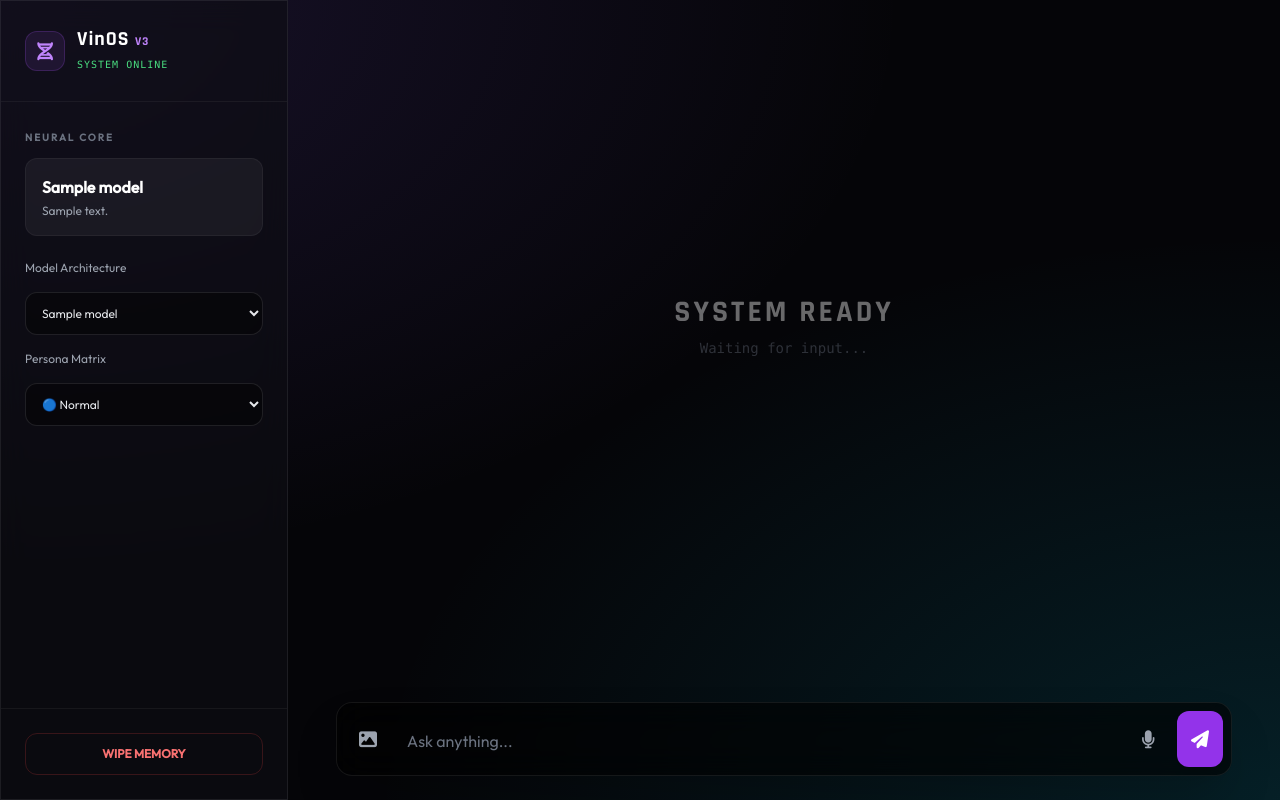
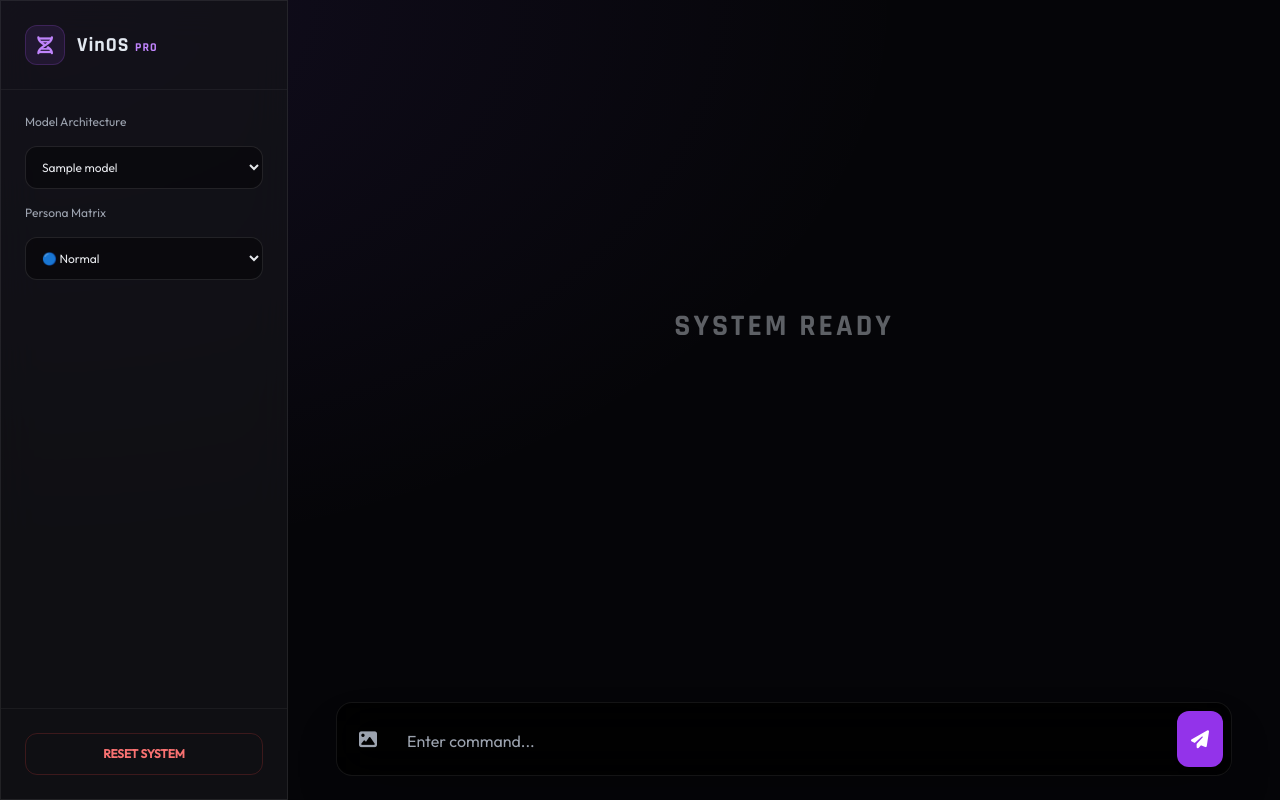
Before and after one commit to VINAY07070/vin-cloud, a Python web app: template templates/index.html in a window 1280 px wide. Run offline with Jinja, Linux system fonts and the light colour scheme; the template is opened without the code that fills it: most values are stand-ins (such as "Sample title", 1, 10 or a date in 2020); some libraries are stand-ins or nearby versions.

Commit message:
Update index.html

```diff
--- a/templates/index.html
+++ b/templates/index.html
@@ -4,108 +4,55 @@
     <meta charset="UTF-8">
     <meta name="viewport" content="width=device-width, initial-scale=1.0, maximum-scale=1.0, user-scalable=no">
     <title>VinOS | Neural Interface</title>
-
     <script src="https://cdn.tailwindcss.com"></script>
     <script src="https://cdn.jsdelivr.net/npm/marked/marked.min.js"></script>
     <link href="https://fonts.googleapis.com/css2?family=Outfit:wght@300;400;500&family=Rajdhani:wght@500;600;700&display=swap" rel="stylesheet">
     <link rel="stylesheet" href="https://cdnjs.cloudflare.com/ajax/libs/font-awesome/6.4.0/css/all.min.css">
 
     <style>
-        /* --- THEME VARIABLES --- */
-        :root {
-            --bg-deep: #050508;
-            --glass-panel: rgba(15, 15, 20, 0.65);
-            --glass-border: rgba(255,255,255,0.08);
-            --accent-primary: #8b5cf6;
-            --text-main: #e2e8f0;
-            --neon-glow: 0 0 15px rgba(139, 92, 246, 0.3);
+        :root { --bg-deep: #050508; --accent: #8b5cf6; --glass: rgba(20,20,25,0.7); }
+        body { background: var(--bg-deep); color: #e2e8f0; font-family: 'Outfit', sans-serif; overflow: hidden;
+               background-image: radial-gradient(at 0% 0%, rgba(139, 92, 246, 0.1) 0, transparent 50%); }
+
+        .glass { background: var(--glass); backdrop-filter: blur(20px); border: 1px solid rgba(255,255,255,0.08); }
+        .msg-user { background: linear-gradient(135deg, var(--accent) 0%, #6d28d9 100%); color: white; border-radius: 20px 20px 4px 20px; }
+        .msg-ai { background: rgba(255,255,255,0.03); border: 1px solid rgba(255,255,255,0.08); border-radius: 20px 20px 20px 4px; }
+
+        /* Image Styling */
+        .msg-ai img { width: 100%; max-width: 512px; border-radius: 12px; box-shadow: 0 8px 30px rgba(0,0,0,0.4); border: 1px solid rgba(255,255,255,0.1); }
+
+        /* Download Button */
+        .download-btn {
+            display: inline-flex; items-center: center; gap: 8px; margin-top: 10px;
+            padding: 8px 16px; background: rgba(255,255,255,0.1); border: 1px solid rgba(255,255,255,0.2);
+            border-radius: 8px; font-size: 12px; font-weight: bold; color: #fff; text-decoration: none;
+            transition: all 0.2s;
         }
+        .download-btn:hover { background: #8b5cf6; border-color: #8b5cf6; transform: translateY(-2px); }
 
-        body {
-            background-color: var(--bg-deep);
-            background-image:
-                radial-gradient(at 0% 0%, rgba(139, 92, 246, 0.15) 0px, transparent 50%),
-                radial-gradient(at 100% 100%, rgba(6, 182, 212, 0.15) 0px, transparent 50%);
-            background-attachment: fixed;
-            color: var(--text-main);
-            font-family: 'Outfit', sans-serif;
-            overflow: hidden;
-        }
-
-        .glass {
-            background: var(--glass-panel);
-            backdrop-filter: blur(16px);
-            -webkit-backdrop-filter: blur(16px);
-            border: 1px solid var(--glass-border);
-        }
-
-        /* --- CHAT BUBBLES --- */
-        .msg-user {
-            background: linear-gradient(135deg, var(--accent-primary) 0%, #6d28d9 100%);
-            color: white;
-            border-radius: 20px 20px 4px 20px;
-            box-shadow: var(--neon-glow);
-        }
-        .msg-ai {
-            background: rgba(255, 255, 255, 0.03);
-            border: 1px solid rgba(255, 255, 255, 0.08);
-            border-radius: 20px 20px 20px 4px;
-        }
-
-        /* IMAGE FIXES: Forces images to be big and visible */
-        .msg-ai img, .msg-user img {
-            width: 100%;
-            max-width: 500px;
-            height: auto;
-            border-radius: 12px;
-            margin-top: 10px;
-            border: 1px solid rgba(255,255,255,0.1);
-            display: block;
-        }
-
-        /* SCROLLBAR */
         ::-webkit-scrollbar { width: 6px; }
         ::-webkit-scrollbar-thumb { background: rgba(255,255,255,0.1); border-radius: 10px; }
-
-        /* ANIMATIONS */
-        @keyframes slideIn { from { opacity: 0; transform: translateY(10px); } to { opacity: 1; transform: translateY(0); } }
-        .anim-entry { animation: slideIn 0.3s ease-out forwards; }
-
         .sidebar-closed { transform: translateX(-100%); }
         @media (min-width: 768px) { .sidebar-closed { transform: none; } }
     </style>
 </head>
-<body class="h-screen flex flex-col md:flex-row relative text-sm md:text-base selection:bg-purple-500/30">
+<body class="h-screen flex flex-col md:flex-row text-sm md:text-base">
 
     <div id="sidebar" class="fixed inset-y-0 left-0 w-72 glass z-40 transition-transform duration-300 sidebar-closed md:relative md:transform-none flex flex-col">
         <div class="p-6 border-b border-white/5 flex items-center gap-3">
-            <div class="w-10 h-10 rounded-xl bg-purple-500/10 flex items-center justify-center border border-purple-500/20 text-purple-400">
-                <i class="fas fa-dna text-lg"></i>
-            </div>
-            <div>
-                <h1 class="font-bold font-['Rajdhani'] text-xl tracking-wider text-white">VinOS <span class="text-xs text-purple-400">V3</span></h1>
-                <div class="text-[10px] text-green-400 font-mono tracking-widest uppercase">System Online</div>
-            </div>
-            <button onclick="toggleSidebar()" class="md:hidden ml-auto text-gray-400"><i class="fas fa-times"></i></button>
+            <div class="w-10 h-10 rounded-xl bg-purple-500/10 flex items-center justify-center border border-purple-500/20 text-purple-400"><i class="fas fa-dna text-lg"></i></div>
+            <h1 class="font-bold font-['Rajdhani'] text-xl tracking-wider">VinOS <span class="text-xs text-purple-400">PRO</span></h1>
+            <button onclick="document.getElementById('sidebar').classList.toggle('sidebar-closed')" class="md:hidden ml-auto text-gray-400"><i class="fas fa-times"></i></button>
         </div>
 
-        <div class="flex-1 overflow-y-auto p-6 space-y-6">
-            <div>
-                <h3 class="text-[10px] text-gray-500 font-bold uppercase tracking-[0.2em] mb-2">Neural Core</h3>
-                <div class="p-4 rounded-xl bg-white/5 border border-white/5">
-                    <div id="info-model-name" class="font-bold text-white mb-1">...</div>
-                    <div id="info-model-desc" class="text-xs text-gray-400">Loading...</div>
-                </div>
-            </div>
-
+        <div class="flex-1 p-6 space-y-6 overflow-y-auto">
             <div class="space-y-4">
                 <label class="block text-xs text-gray-400">Model Architecture</label>
-                <select id="model-select" onchange="updateModelInfo()" class="w-full bg-black/40 border border-white/10 rounded-xl p-3 text-xs text-gray-200 outline-none focus:border-purple-500">
+                <select id="model-select" class="w-full bg-black/40 border border-white/10 rounded-xl p-3 text-xs text-gray-200 outline-none focus:border-purple-500">
                     {% for name, details in models.items() %}
-                    <option value="{{name}}" data-desc="{{details.desc}}" data-tools="{{details.tools}}">{{name}}</option>
+                    <option value="{{name}}">{{name}}</option>
                     {% endfor %}
                 </select>
-
                 <label class="block text-xs text-gray-400">Persona Matrix</label>
                 <select id="mode-select" class="w-full bg-black/40 border border-white/10 rounded-xl p-3 text-xs text-gray-200 outline-none focus:border-purple-500">
                     <option value="normal">🔵 Normal</option>
@@ -116,42 +63,29 @@
                 </select>
             </div>
         </div>
-
         <div class="p-6 border-t border-white/5">
-            <button onclick="clearHistory()" class="w-full py-3 rounded-xl border border-red-500/20 text-red-400 hover:bg-red-500/10 transition text-xs font-bold uppercase">Wipe Memory</button>
+            <button onclick="location.reload()" class="w-full py-3 rounded-xl border border-red-500/20 text-red-400 hover:bg-red-500/10 transition text-xs font-bold uppercase">Reset System</button>
         </div>
     </div>
 
-    <div class="flex-1 flex flex-col h-full relative z-0">
-
-        <div class="md:hidden h-16 flex items-center justify-between px-4 absolute top-0 left-0 w-full z-30 glass border-b border-white/5">
-            <span class="font-bold font-['Rajdhani'] text-lg">VinOS</span>
-            <button onclick="toggleSidebar()" class="text-white/70"><i class="fas fa-bars"></i></button>
+    <div class="flex-1 flex flex-col h-full relative">
+        <div class="md:hidden h-16 flex items-center justify-between px-4 glass border-b border-white/5 z-30 absolute w-full">
+            <span class="font-bold font-['Rajdhani']">VinOS</span>
+            <button onclick="document.getElementById('sidebar').classList.toggle('sidebar-closed')" class="text-white"><i class="fas fa-bars"></i></button>
         </div>
 
         <div id="chatFeed" class="flex-1 overflow-y-auto px-4 pt-20 md:pt-8 pb-[180px] space-y-6 scroll-smooth">
             <div id="welcome" class="h-full flex flex-col items-center justify-center opacity-40 select-none min-h-[50vh]">
-                <h2 class="text-3xl font-['Rajdhani'] font-bold tracking-widest text-white">SYSTEM READY</h2>
-                <p class="text-sm text-gray-500 font-mono mt-2">Waiting for input...</p>
+                <h2 class="text-3xl font-['Rajdhani'] font-bold tracking-widest">SYSTEM READY</h2>
             </div>
         </div>
 
         <div class="absolute bottom-0 left-0 w-full p-4 md:p-6 z-50 pointer-events-none">
             <div class="max-w-4xl mx-auto pointer-events-auto">
-                <div class="glass rounded-2xl p-2 flex items-end gap-2 relative shadow-2xl bg-black/60">
-
-                    <div id="previewContainer" class="hidden absolute -top-20 left-0 bg-black/80 p-2 rounded-xl border border-white/10 backdrop-blur-md shadow-lg">
-                        <img id="visionPreview" class="h-14 w-14 rounded-lg object-cover">
-                        <button onclick="clearFile()" class="absolute -top-2 -right-2 bg-red-500 rounded-full w-5 h-5 flex items-center justify-center text-[10px] text-white">✕</button>
-                    </div>
-
-                    <button onclick="document.getElementById('fileInput').click()" class="p-3.5 text-gray-400 hover:text-white hover:bg-white/10 rounded-xl transition"><i class="fas fa-image text-lg"></i></button>
-                    <input type="file" id="fileInput" accept="image/*" class="hidden" onchange="handleFileSelect(this)">
-
-                    <textarea id="inp" rows="1" class="flex-1 bg-transparent border-none focus:ring-0 text-white placeholder-gray-500 px-2 py-3.5 max-h-32 resize-none" placeholder="Ask anything..."></textarea>
-
-                    <button id="mic-btn" onclick="toggleMic()" class="p-3.5 text-gray-400 hover:text-red-400 hover:bg-white/10 rounded-xl transition"><i class="fas fa-microphone text-lg"></i></button>
-
+                <div class="glass rounded-2xl p-2 flex items-end gap-2 relative shadow-2xl bg-black/80">
+                    <button onclick="document.getElementById('fileInput').click()" class="p-3.5 text-gray-400 hover:text-white rounded-xl transition"><i class="fas fa-image text-lg"></i></button>
+                    <input type="file" id="fileInput" accept="image/*" class="hidden">
+                    <textarea id="inp" rows="1" class="flex-1 bg-transparent border-none focus:ring-0 text-white px-2 py-3.5 max-h-32 resize-none" placeholder="Enter command..."></textarea>
                     <button onclick="send()" class="p-3.5 bg-purple-600 hover:bg-purple-500 text-white rounded-xl shadow-lg transition active:scale-95"><i class="fas fa-paper-plane text-lg"></i></button>
                 </div>
             </div>
@@ -160,72 +94,25 @@
 
     <script>
         let history = [];
-        let selectedFile = null;
-
-        window.onload = () => { updateModelInfo(); };
-        function toggleSidebar() { document.getElementById('sidebar').classList.toggle('sidebar-closed'); }
-
-        function updateModelInfo() {
-            const select = document.getElementById('model-select');
-            const opt = select.options[select.selectedIndex];
-            document.getElementById('info-model-name').innerText = opt.value;
-            document.getElementById('info-model-desc').innerText = opt.getAttribute('data-desc');
-        }
-
-        function handleFileSelect(input) {
-            if (input.files && input.files[0]) {
-                selectedFile = input.files[0];
-                const reader = new FileReader();
-                reader.onload = (e) => {
-                    document.getElementById('visionPreview').src = e.target.result;
-                    document.getElementById('previewContainer').classList.remove('hidden');
-                };
-                reader.readAsDataURL(selectedFile);
-            }
-        }
-
-        function clearFile() {
-            selectedFile = null;
-            document.getElementById('fileInput').value = '';
-            document.getElementById('previewContainer').classList.add('hidden');
-        }
 
         async function send() {
             const inp = document.getElementById('inp');
             const txt = inp.value.trim();
-            if(!txt && !selectedFile) return;
+            if(!txt) return;
 
             document.getElementById('welcome')?.remove();
-
-            if(selectedFile) {
-                const reader = new FileReader();
-                reader.onload = (e) => appendMsg('user', `<img src="${e.target.result}" class="max-h-48 rounded-lg border border-white/10 mb-2 shadow-md"><br>${txt}`);
-                reader.readAsDataURL(selectedFile);
-                document.getElementById('previewContainer').classList.add('hidden');
-            } else {
             appendMsg('user', txt);
-            }
             inp.value = '';
 
-            const loadId = 'load-' + Date.now();
             const feed = document.getElementById('chatFeed');
             const loader = document.createElement('div');
-            loader.id = loadId;
-            loader.className = 'flex gap-1 items-center ml-4 mt-2 opacity-70 text-xs text-purple-400 font-mono';
-            loader.innerHTML = 'PROCESSING DATA...';
+            loader.id = 'loader';
+            loader.className = 'ml-4 mt-2 text-xs text-purple-400 font-mono animate-pulse';
+            loader.innerText = 'GENERATING...';
             feed.appendChild(loader);
             feed.scrollTop = feed.scrollHeight;
 
             try {
-                let data;
-                if(selectedFile) {
-                    const formData = new FormData();
-                    formData.append('file', selectedFile);
-                    formData.append('prompt', txt || "Analyze this");
-                    selectedFile = null;
-                    const res = await fetch('/api/vision', { method: 'POST', body: formData });
-                    data = await res.json();
-                } else {
                 const res = await fetch('/api/chat', {
                     method: 'POST',
                     headers: {'Content-Type': 'application/json'},
@@ -236,48 +123,45 @@
                         model: document.getElementById('model-select').value
                     })
                 });
-                    data = await res.json();
-                }
-
-                document.getElementById(loadId).remove();
-                const response = data.response || "Error.";
-                appendMsg('ai', response);
-
-                if(!response.includes('SYSTEM OVERLOAD') && !response.includes('![')) {
-                    history.push({"role": "assistant", "content": response});
+                const data = await res.json();
+                document.getElementById('loader').remove();
+                appendMsg('ai', data.response || "Error");
+                if(data.response && !data.response.includes('![') && !data.response.includes('Error')) {
+                    history.push({"role": "assistant", "content": data.response});
                 }
             } catch(e) {
-                document.getElementById(loadId).remove();
-                appendMsg('ai', "❌ CONNECTION LOST");
+                document.getElementById('loader').remove();
+                appendMsg('ai', "❌ Connection Failed");
             }
         }
 
         function appendMsg(role, text) {
             const div = document.createElement('div');
-            div.className = `flex ${role === 'user' ? 'justify-end' : 'justify-start'} anim-entry`;
+            div.className = `flex ${role === 'user' ? 'justify-end' : 'justify-start'} mb-4`;
 
             let html = marked.parse(text);
-            div.innerHTML = `<div class="p-4 md:p-5 max-w-[85%] ${role === 'user' ? 'msg-user' : 'msg-ai'} text-sm md:text-base leading-relaxed shadow-lg overflow-hidden break-words">${html}</div>`;
+            div.innerHTML = `<div class="p-4 md:p-5 max-w-[85%] ${role === 'user' ? 'msg-user' : 'msg-ai'} shadow-lg overflow-hidden break-words">${html}</div>`;
+
+            // SMART DOWNLOAD BUTTON INJECTOR
+            const img = div.querySelector('img');
+            if (role === 'ai' && img) {
+                // Ensure image loads first so we have src
+                img.onload = () => {
+                    const btn = document.createElement('a');
+                    btn.href = img.src;
+                    btn.download = `VinOS-Gen-${Date.now()}.png`;
+                    btn.className = 'download-btn';
+                    btn.innerHTML = '<i class="fas fa-download"></i> Download High-Res';
+                    img.parentNode.appendChild(btn);
+
+                    // Auto scroll after image loads
+                    document.getElementById('chatFeed').scrollTop = document.getElementById('chatFeed').scrollHeight;
+                };
+            }
 
             const feed = document.getElementById('chatFeed');
             feed.appendChild(div);
             feed.scrollTop = feed.scrollHeight;
-        }
-
-        function clearHistory() {
-            history = [];
-            document.getElementById('chatFeed').innerHTML = '<div class="h-full flex flex-col items-center justify-center opacity-40 select-none min-h-[50vh]"><h2 class="text-xl font-mono text-red-400">MEMORY FORMATTED</h2></div>';
-        }
-
-        function toggleMic() {
-            if (!('webkitSpeechRecognition' in window)) return alert("Voice unavailable.");
-            const r = new webkitSpeechRecognition();
-            const btn = document.getElementById('mic-btn');
-            r.lang = 'en-US';
-            r.onstart = () => btn.classList.add('text-red-500');
-            r.onend = () => btn.classList.remove('text-red-500');
-            r.onresult = (e) => { document.getElementById('inp').value = e.results[0][0].transcript; send(); };
-            r.start();
         }
 
         document.getElementById('inp').addEventListener('keydown', (e) => {
```
Lines whose indentation alone changed are shown as unchanged.
